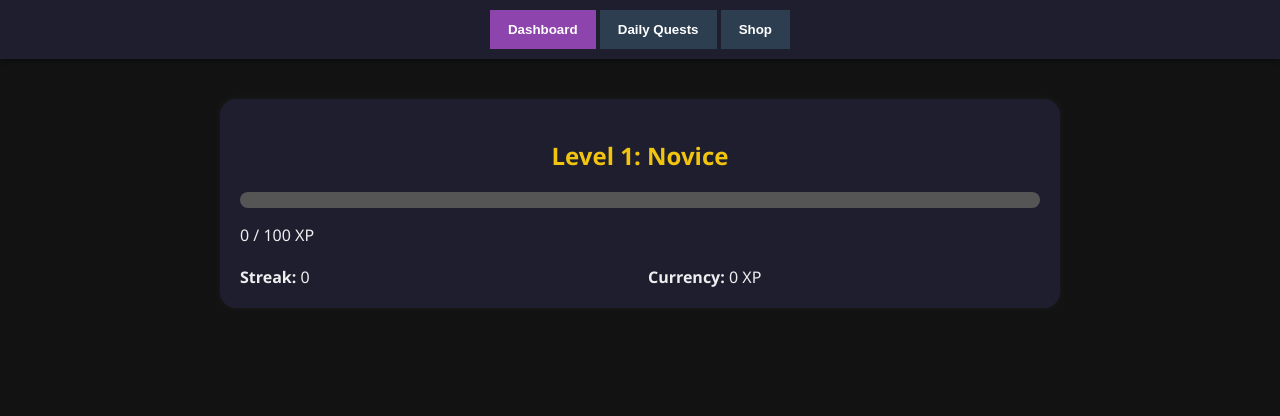
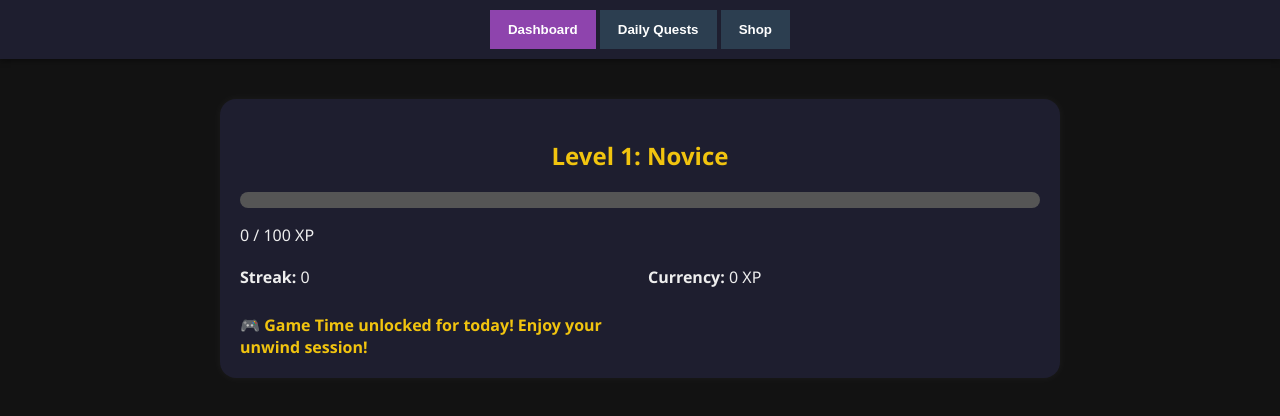
Before and after one commit to RKM15-lab/Habit, a plain HTML site: page index.html in a window 1280 px wide. Drawn offline with Linux system fonts and the light colour scheme.

Commit message:
Update index.html

```diff
--- a/index.html
+++ b/index.html
@@ -160,9 +160,12 @@
       </div>
       <p id="xp-text">0 / 100 XP</p>
       <div class="dashboard-grid">
-        <div><strong>Streak:</strong> <span id="streak-count">0</span></div>
-        <div><strong>Currency:</strong> <span id="currency-count">0 XP</span></div>
-      </div>
+  <div><strong>Streak:</strong> <span id="streak-count">0</span></div>
+  <div><strong>Currency:</strong> <span id="currency-count">0 XP</span></div>
+  <div id="game-time-unlock" style="color:#f1c40f; font-weight:bold; margin-top:10px;">
+    🎮 Game Time unlocked for today! Enjoy your unwind session!
+  </div>
+</div>
     </div>
   </div>
 
```
